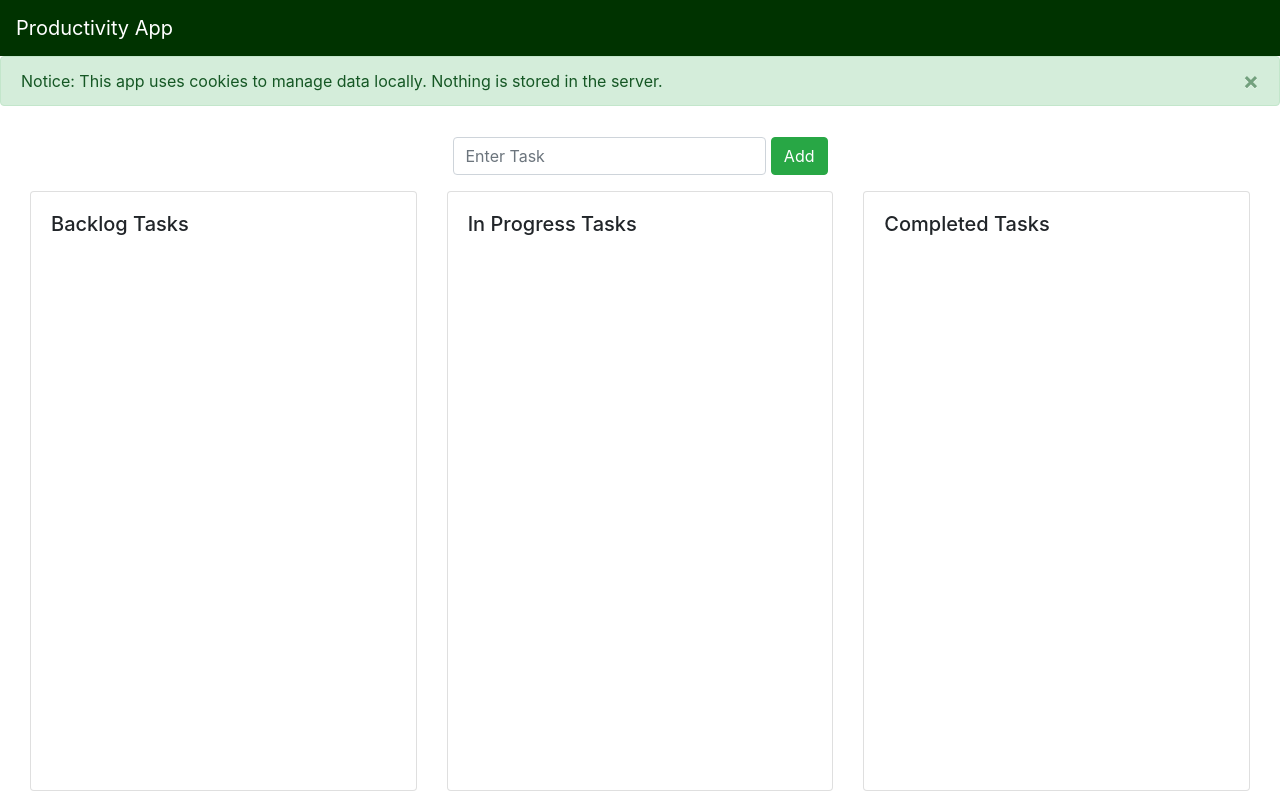
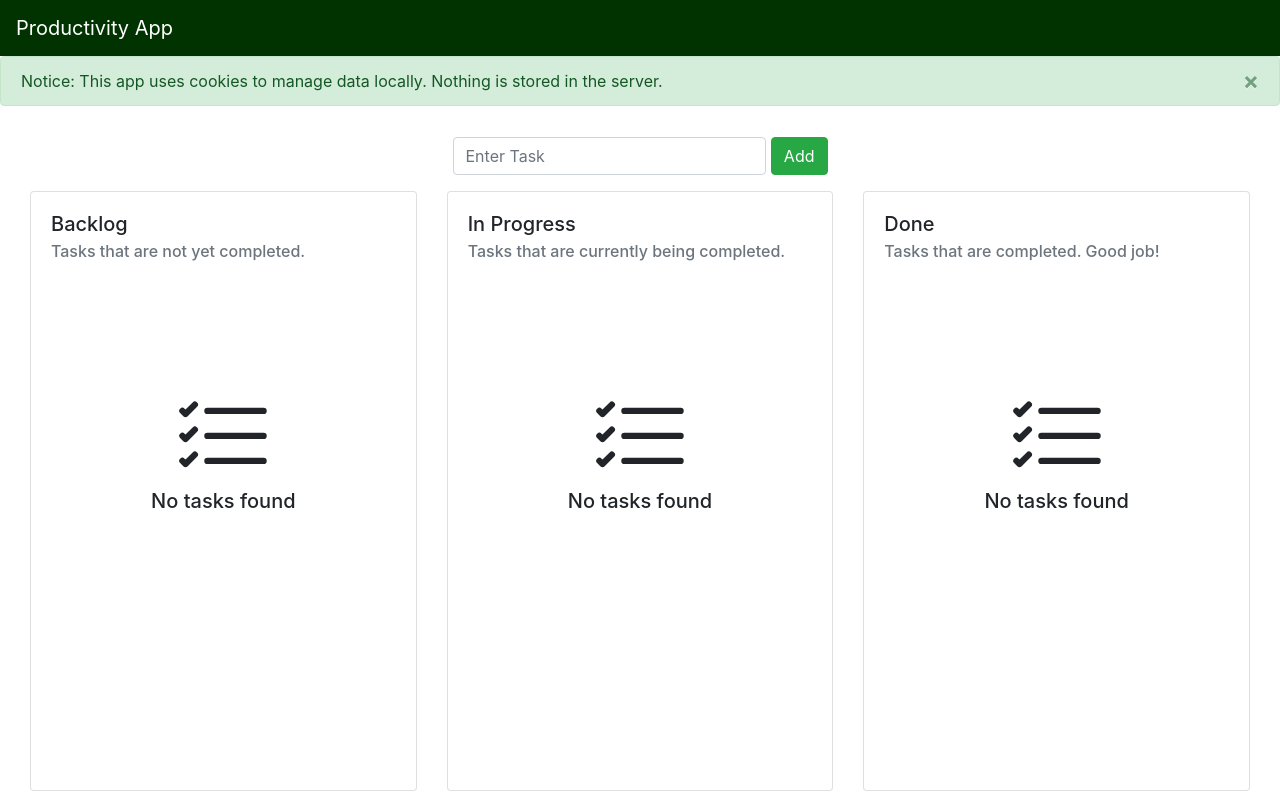
Before and after one commit to michaelmamuric/Kanban-Board, a React (Create React App) app: page / in a window 1280 px wide. Built offline with nearby package versions, Linux system fonts and the light colour scheme.

Commit message:
Empty component to be displayed when there are no tasks for each type

```diff
--- a/src/components/Dashboard/BacklogTasks/BacklogTasks.js
+++ b/src/components/Dashboard/BacklogTasks/BacklogTasks.js
@@ -3,6 +3,7 @@ import { connect } from 'react-redux';
 import * as actions from '../../../store/actions/index';
 import ListGroup from 'react-bootstrap/ListGroup';
 import Dropdown from 'react-bootstrap/Dropdown';
+import Empty from '../Empty/Empty'
 import classes from '../Dashboard.module.css';
 
 const BacklogTasks = (props) => {
@@ -10,7 +11,12 @@ const BacklogTasks = (props) => {
     // Destructure props
     const { backlogTasks, deleteFromBacklog, moveToInProgress } = props;
 
-    return (
+    // Default element to render
+    let element = <Empty />;
+
+    // Render when at least one task is found
+    if(backlogTasks.length > 0) {
+        element = (
             <ListGroup className={classes.ListGroupMobile}>
             {
                 backlogTasks.map((task, index) => {
@@ -31,7 +37,10 @@ const BacklogTasks = (props) => {
                 })
             }
             </ListGroup>
-    )
+        );
+    }
+
+    return element;
 }
 
 const mapStateToProps = (state) => {
--- a/src/components/Dashboard/CompletedTasks/CompletedTasks.js
+++ b/src/components/Dashboard/CompletedTasks/CompletedTasks.js
@@ -4,6 +4,7 @@ import * as actions from '../../../store/actions/index';
 import { TrashFill } from 'react-bootstrap-icons';
 import ListGroup from 'react-bootstrap/ListGroup';
 import Button from 'react-bootstrap/Button';
+import Empty from '../Empty/Empty';
 import classes from '../Dashboard.module.css';
 
 const CompletedTasks = (props) => {
@@ -11,7 +12,12 @@ const CompletedTasks = (props) => {
     // Destructure props
     const { completedTasks, deleteFromDone } = props;
 
-    return (
+    // Default element to render
+    let element = <Empty />;
+
+    // Render when at least one task is found
+    if(completedTasks.length > 0) {
+        element = (
             <ListGroup className={classes.ListGroupMobile}>
             {
                 completedTasks.map((task, index) => {
@@ -28,7 +34,10 @@ const CompletedTasks = (props) => {
                 })
             }
             </ListGroup>
-    )
+        );
+    }
+
+    return element;
 }
 
 const mapStateToProps = (state) => {
--- a/src/components/Dashboard/Dashboard.js
+++ b/src/components/Dashboard/Dashboard.js
@@ -17,7 +17,8 @@ const Dashboard = (props) => {
                 <Col xs={12} sm={4}>
                     <Card className={classes.Card}>
                         <Card.Body>
-                            <Card.Title>Backlog Tasks</Card.Title>
+                            <Card.Title>Backlog</Card.Title>
+                            <Card.Subtitle className="mb-2 text-muted">Tasks that are not yet completed.</Card.Subtitle>
                             <BacklogTasks />
                         </Card.Body>
                     </Card>
@@ -25,7 +26,8 @@ const Dashboard = (props) => {
                 <Col xs={12} sm={4}>
                     <Card className={classes.Card}>
                         <Card.Body>
-                            <Card.Title>In Progress Tasks</Card.Title>
+                            <Card.Title>In Progress</Card.Title>
+                            <Card.Subtitle className="mb-2 text-muted">Tasks that are currently being completed.</Card.Subtitle>
                             <InProgressTasks />
                         </Card.Body>
                     </Card>
@@ -33,7 +35,8 @@ const Dashboard = (props) => {
                 <Col xs={12} sm={4}>
                     <Card className={classes.Card}>
                         <Card.Body>
-                            <Card.Title>Completed Tasks</Card.Title>
+                            <Card.Title>Done</Card.Title>
+                            <Card.Subtitle className="mb-2 text-muted">Tasks that are completed. Good job!</Card.Subtitle>
                             <CompletedTasks />
                         </Card.Body>
                     </Card>
@@ -49,7 +52,7 @@ const Dashboard = (props) => {
                         <Tab eventKey="inProgress" title="In Progress">
                             <InProgressTasks />
                         </Tab>
-                        <Tab eventKey="completed" title="Completed">
+                        <Tab eventKey="completed" title="Done">
                             <CompletedTasks />
                         </Tab>
                     </Tabs>
--- a/src/components/Dashboard/Dashboard.module.css
+++ b/src/components/Dashboard/Dashboard.module.css
@@ -12,6 +12,7 @@
 .Card {
     display: none !important;
 }
+
 
 /* Mobile-only CSS start */
 
--- /dev/null
+++ b/src/components/Dashboard/Empty/Empty.js
@@ -0,0 +1,22 @@
+import React from 'react';
+import { ListCheck } from 'react-bootstrap-icons';
+
+// CSS in JS
+const EmptyCSS = {
+    display: 'flex',
+    flexDirection: 'column',
+    justifyContent: 'center',
+    paddingTop: '15vh',
+    alignItems: 'center'
+}
+
+const Empty = () => {
+    return (
+        <div style={EmptyCSS}>
+            <ListCheck size={100} />
+            <h5>No tasks found</h5>
+        </div>
+    )
+}
+
+export default Empty;
--- a/src/components/Dashboard/InProgressTasks/InProgressTasks.js
+++ b/src/components/Dashboard/InProgressTasks/InProgressTasks.js
@@ -3,6 +3,7 @@ import { connect } from 'react-redux';
 import * as actions from '../../../store/actions/index';
 import ListGroup from 'react-bootstrap/ListGroup';
 import Dropdown from 'react-bootstrap/Dropdown';
+import Empty from '../Empty/Empty';
 import classes from '../Dashboard.module.css';
 
 const InProgressTasks = (props) => {
@@ -10,7 +11,12 @@ const InProgressTasks = (props) => {
     // Destructure props
     const { inProgressTasks, moveToDone } = props;
 
-    return (
+    // Default element to render
+    let element = <Empty />;
+
+    // Render when at least one task is found
+    if(inProgressTasks.length > 0) {
+        element = (
             <ListGroup className={classes.ListGroupMobile}>
             {
                 inProgressTasks.map((task, index) => {
@@ -30,7 +36,10 @@ const InProgressTasks = (props) => {
                 })
             }
             </ListGroup>
-    )
+        );
+    }
+
+    return element;
 }
 
 const mapStateToProps = (state) => {
```
Also changed, not shown: 2 other files (tests, documents, lock files or other folders). Lines whose indentation alone changed are shown as unchanged.
